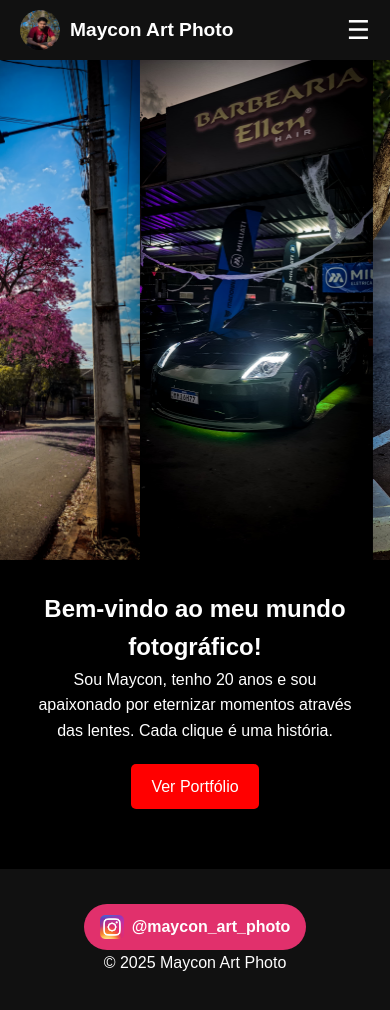
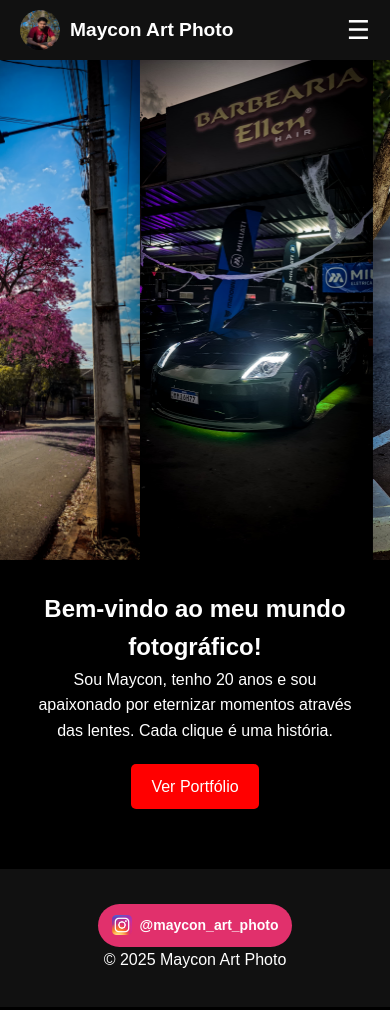
Before and after one commit to maycondev44/maycon_art_photo, a plain HTML site: page index.html in a window 390 px wide. Drawn offline with Linux system fonts and the light colour scheme.

Commit message:
correção icone instagram dispositivos moveis

```diff
--- a/style.css
+++ b/style.css
@@ -379,3 +379,16 @@ footer {
   width: 24px;
   height: 24px;
 }
+
+@media (max-width: 600px) {
+  .social-instagram a {
+    padding: 10px 14px;
+    font-size: 14px;
+  }
+
+  .icon-instagram {
+    width: 20px;
+    height: 20px;
+  }
+}
+/* Estilos adicionais para o formulário de contato */
```
